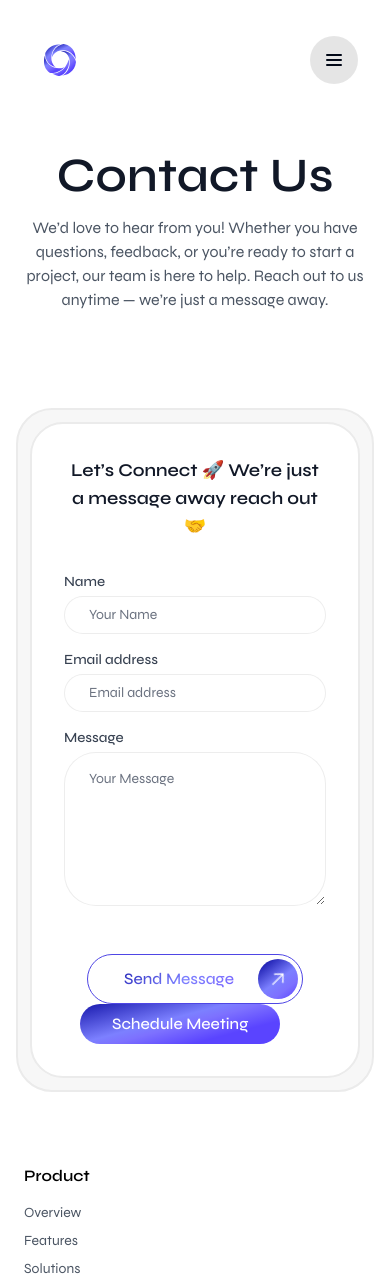
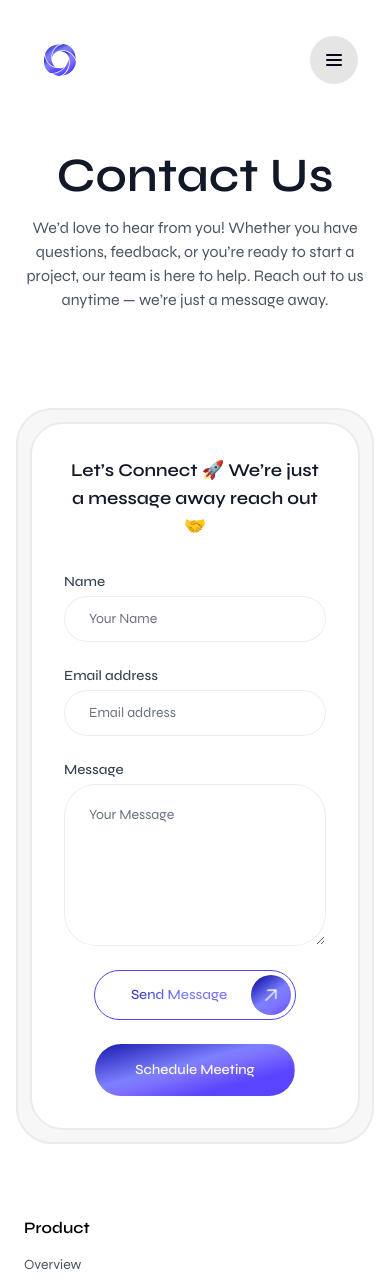
Before and after one commit to afnanahmadtariq/Devstract, a Next.js app: page /contactus in a window 390 px wide. Shown: the top 1285 px of the page. Built offline with nearby package versions, Linux system fonts and the light colour scheme.

Commit message:
Update page.tsx

```diff
--- a/app/contactus/page.tsx
+++ b/app/contactus/page.tsx
@@ -72,21 +72,21 @@ export default function ContactUsPage() {
                 <div className="mb-6 text-center max-w-sm mx-auto">
                     <p className="text-lg sm:text-2xl font-semibold text-gray-900 dark:text-white mb-8 sm:mb-12">Let’s Connect 🚀 We’re just a message away reach out 🤝</p>
                 </div>
-              <form ref={formRef} onSubmit={handleSubmit} className="space-y-4 sm:space-y-8">
+              <form ref={formRef} onSubmit={handleSubmit} className="space-y-6 sm:space-y-8">
                 <div>
                   <label htmlFor="name" className="block text-sm font-medium text-gray-700 dark:text-gray-200 mb-1 text-left">Name</label>
-                  <input id="name" name="name" type="text" autoComplete="name" required className="appearance-none rounded-full relative block w-full px-6 py-2 sm:px-8 sm:py-4 border border-[rgba(0,0,0,0.07)] dark:border-[rgba(0,0,0,0.07)] placeholder-gray-500 dark:placeholder-gray-400 text-gray-900 dark:text-white bg-white dark:bg-gray-800 focus:outline-none focus:ring-indigo-500 focus:border-indigo-500 focus:z-10 text-sm sm:text-base" placeholder="Your Name" />
+                  <input id="name" name="name" type="text" autoComplete="name" required className="appearance-none rounded-full relative block w-full px-6 py-3 sm:px-8 sm:py-4 border border-[rgba(0,0,0,0.07)] dark:border-[rgba(0,0,0,0.07)] placeholder-gray-500 dark:placeholder-gray-400 text-gray-900 dark:text-white bg-white dark:bg-gray-800 focus:outline-none focus:ring-indigo-500 focus:border-indigo-500 focus:z-10 text-sm sm:text-base" placeholder="Your Name" />
                 </div>
                 <div>
                   <label htmlFor="email" className="block text-sm font-medium text-gray-700 dark:text-gray-200 mb-1 text-left">Email address</label>
-                  <input id="email" name="email" type="email" autoComplete="email" required className="appearance-none rounded-full relative block w-full px-6 py-2 sm:px-8 sm:py-4 border border-[rgba(0,0,0,0.07)] dark:border-[rgba(0,0,0,0.07)] placeholder-gray-500 dark:placeholder-gray-400 text-gray-900 dark:text-white bg-white dark:bg-gray-800 focus:outline-none focus:ring-indigo-500 focus:border-indigo-500 focus:z-10 text-sm sm:text-base" placeholder="Email address" />
+                  <input id="email" name="email" type="email" autoComplete="email" required className="appearance-none rounded-full relative block w-full px-6 py-3 sm:px-8 sm:py-4 border border-[rgba(0,0,0,0.07)] dark:border-[rgba(0,0,0,0.07)] placeholder-gray-500 dark:placeholder-gray-400 text-gray-900 dark:text-white bg-white dark:bg-gray-800 focus:outline-none focus:ring-indigo-500 focus:border-indigo-500 focus:z-10 text-sm sm:text-base" placeholder="Email address" />
                 </div>
                 <div>
                   <label htmlFor="message" className="block text-sm font-medium text-gray-700 dark:text-gray-200 mb-1 text-left">Message</label>
-                  <textarea id="message" name="message" rows={6} required className="appearance-none rounded-[2rem] relative block w-full px-6 py-4 sm:px-8 sm:py-6 mb-12 border border-[rgba(0,0,0,0.07)] dark:border-[rgba(0,0,0,0.07)] placeholder-gray-500 dark:placeholder-gray-400 text-gray-900 dark:text-white bg-white dark:bg-gray-800 focus:outline-none focus:ring-indigo-500 focus:border-indigo-500 focus:z-10 text-sm sm:text-base" placeholder="Your Message" />
+                  <textarea id="message" name="message" rows={6} required className="appearance-none rounded-[2rem] relative block w-full px-6 py-5 sm:px-8 sm:py-6 sm:mb-12 border border-[rgba(0,0,0,0.07)] dark:border-[rgba(0,0,0,0.07)] placeholder-gray-500 dark:placeholder-gray-400 text-gray-900 dark:text-white bg-white dark:bg-gray-800 focus:outline-none focus:ring-indigo-500 focus:border-indigo-500 focus:z-10 text-sm sm:text-base" placeholder="Your Message" />
                 </div>
-                <div className='flex-1 sm:flex justify-center'>
-                  <button type="submit" disabled={sending} className="group flex items-center gap-2 p-1 border border-indigo-600 rounded-full text-base font-medium bg-transparent hover:bg-indigo-50 dark:hover:bg-indigo-900 focus:outline-none focus:ring-2 focus:ring-offset-2 focus:ring-indigo-500 w-auto min-w-[140px] mx-auto transition-colors">
+                <div className="flex flex-col sm:flex-row gap-6 sm:gap-0 justify-center items-center w-full">
+                  <button type="submit" disabled={sending} className="group flex items-center gap-2 p-1 border border-indigo-600 rounded-full text-sm sm:text-base font-medium bg-transparent hover:bg-indigo-50 dark:hover:bg-indigo-900 focus:outline-none focus:ring-2 focus:ring-offset-2 focus:ring-indigo-500 w-auto min-w-[140px] mx-auto transition-colors">
                     <span
                       className="px-4 py-2 ml-4 bg-clip-text text-transparent"
                       style={{
@@ -110,7 +110,7 @@ export default function ContactUsPage() {
                     </span>
                   </button>
                   <button type="submit" disabled={sending}
-                      className="px-8 py-2 ml-4 rounded-full text-base font-medium w-auto min-w-[140px] mx-auto transition-colors text-white"
+                      className="px-10 py-4 sm:px-8 sm:py-3 rounded-full text-sm sm:text-base font-medium w-auto min-w-[140px] mx-auto transition-colors text-white"
                       style={{
                         backgroundImage: 'linear-gradient(345deg, rgba(90,68,255,1.00) 25%,rgba(125,113,255,1.00) 48%,rgba(124,128,255,1.00) 58%,rgba(0,0,153,1.00) 110%)',
                         backgroundPosition: 'center center',
```
